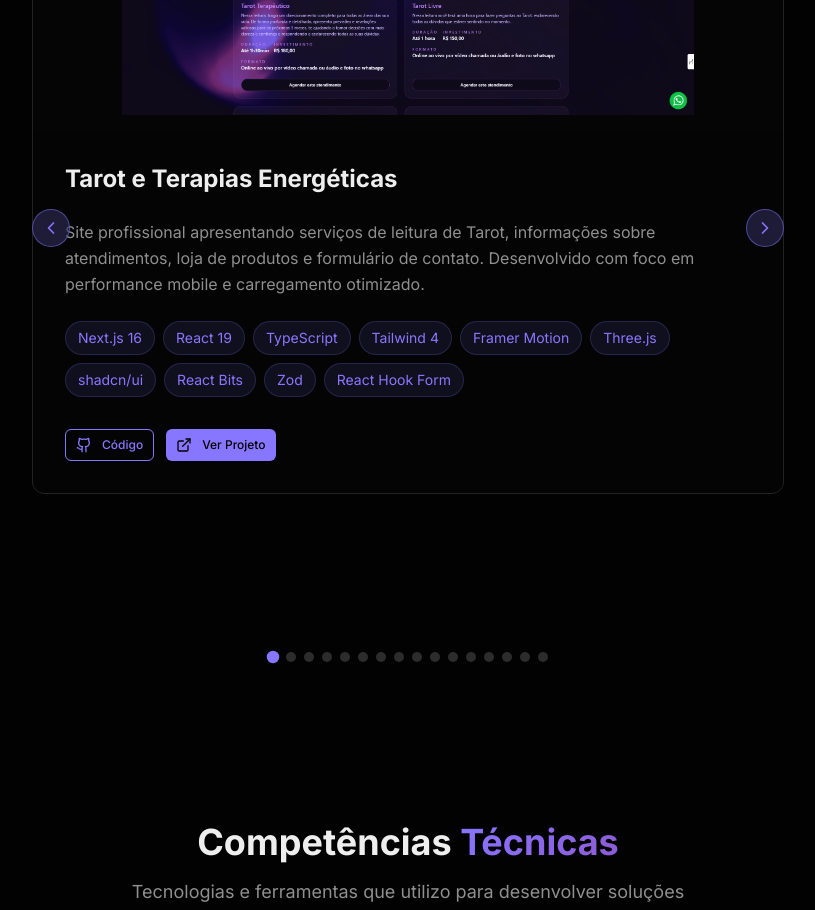
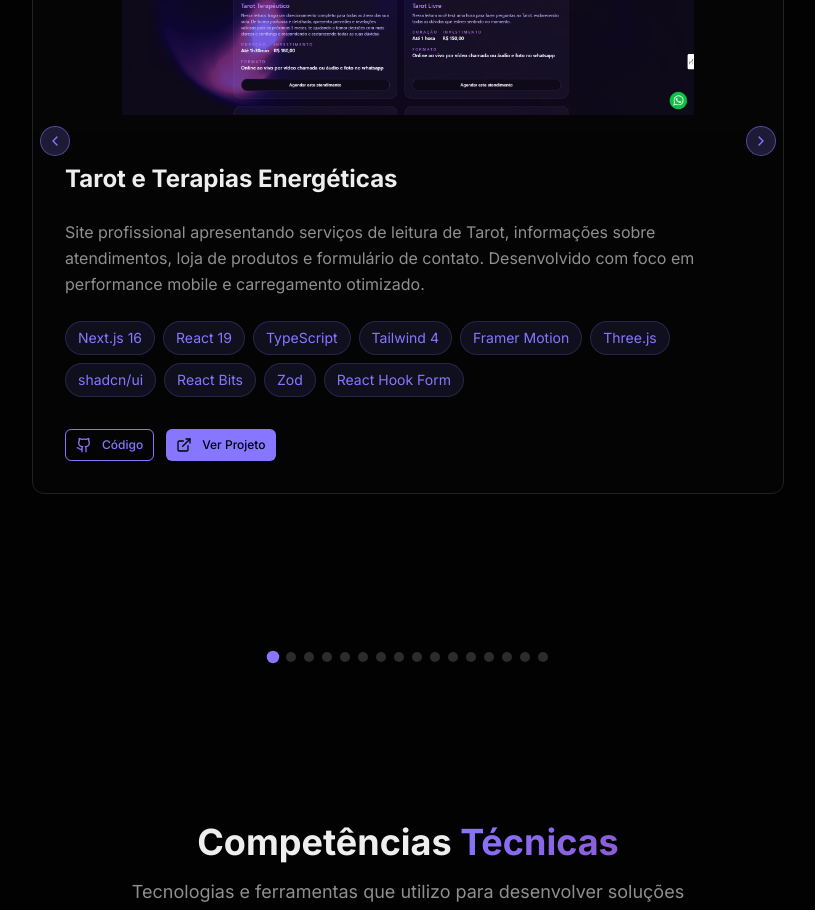
Before and after one commit to caiodiasol/meu_portfolio, a Next.js app: page / in a window 1280 px wide. Shown: the part 5620-6530 px from the top of the page, without its empty margins (232-1047 px from the left). Built offline with nearby package versions, Linux system fonts and the light colour scheme.

Commit message:
feat: adjusts the size and positioning of the carousel's scroll buttons

```diff
--- a/src/app/components/projects.tsx
+++ b/src/app/components/projects.tsx
@@ -248,15 +248,15 @@ export function Projects() {
 
             <button
               onClick={prevProject}
-              className="absolute left-1 sm:left-2 top-1/2 -translate-y-1/2 bg-primary/20 backdrop-blur-md hover:bg-primary/40 border border-primary/50 text-primary p-1.5 sm:p-2 rounded-full transition-all hover:border-primary hover:shadow-[0_0_15px_hsl(var(--primary))] active:scale-90 cursor-pointer z-20"
+              className="absolute left-2 sm:left-4 top-[40%] -translate-y-1/2 bg-primary/20 backdrop-blur-md hover:bg-primary/40 border border-primary/50 text-primary p-1 sm:p-1.5 rounded-full transition-all hover:border-primary hover:shadow-[0_0_15px_hsl(var(--primary))] active:scale-90 cursor-pointer z-30"
             >
-              <ChevronLeft className="w-4 h-4 sm:w-5 sm:h-5" />
+              <ChevronLeft className="w-3.5 h-3.5 sm:w-4 sm:h-4" />
             </button>
             <button
               onClick={nextProject}
-              className="absolute right-1 sm:right-2 top-1/2 -translate-y-1/2 bg-primary/20 backdrop-blur-md hover:bg-primary/40 border border-primary/50 text-primary p-1.5 sm:p-2 rounded-full transition-all hover:border-primary hover:shadow-[0_0_15px_hsl(var(--primary))] active:scale-90 cursor-pointer z-20"
+              className="absolute right-2 sm:right-4 top-[40%] -translate-y-1/2 bg-primary/20 backdrop-blur-md hover:bg-primary/40 border border-primary/50 text-primary p-1 sm:p-1.5 rounded-full transition-all hover:border-primary hover:shadow-[0_0_15px_hsl(var(--primary))] active:scale-90 cursor-pointer z-30"
             >
-              <ChevronRight className="w-4 h-4 sm:w-5 sm:h-5" />
+              <ChevronRight className="w-3.5 h-3.5 sm:w-4 sm:h-4" />
             </button>
 
             <div className="flex justify-center gap-1.5 sm:gap-2 mt-4">
```
